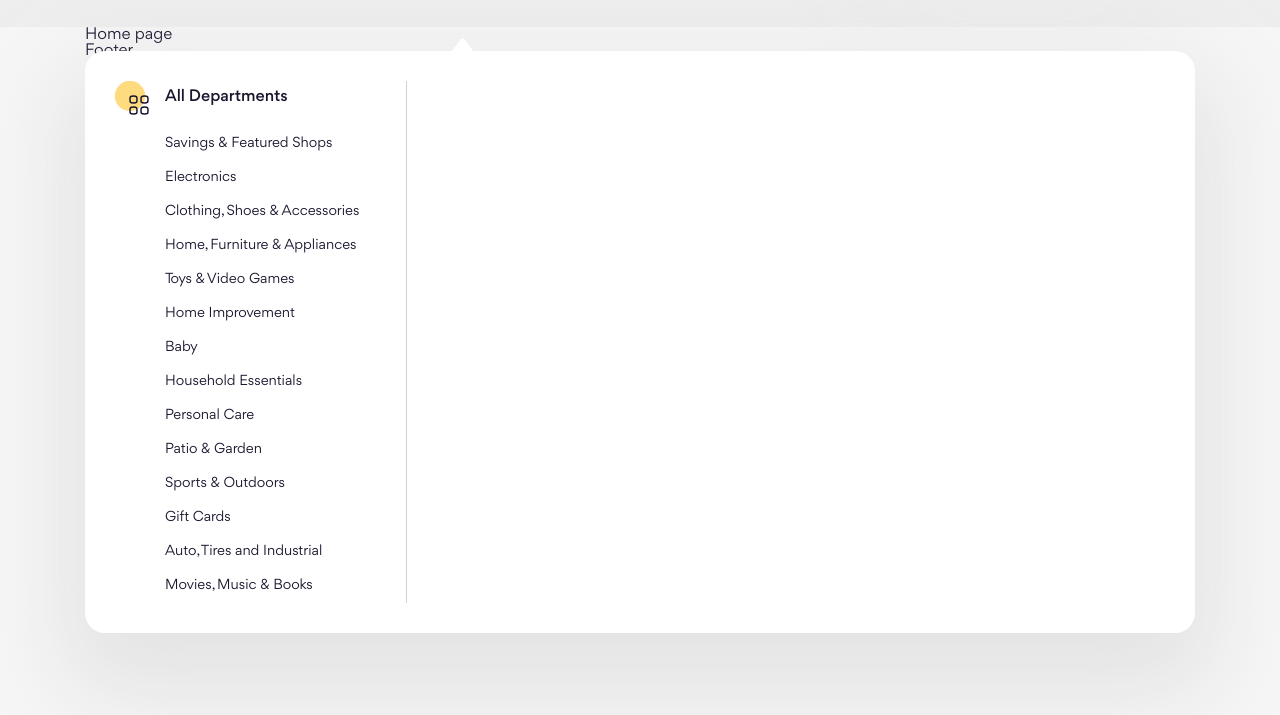
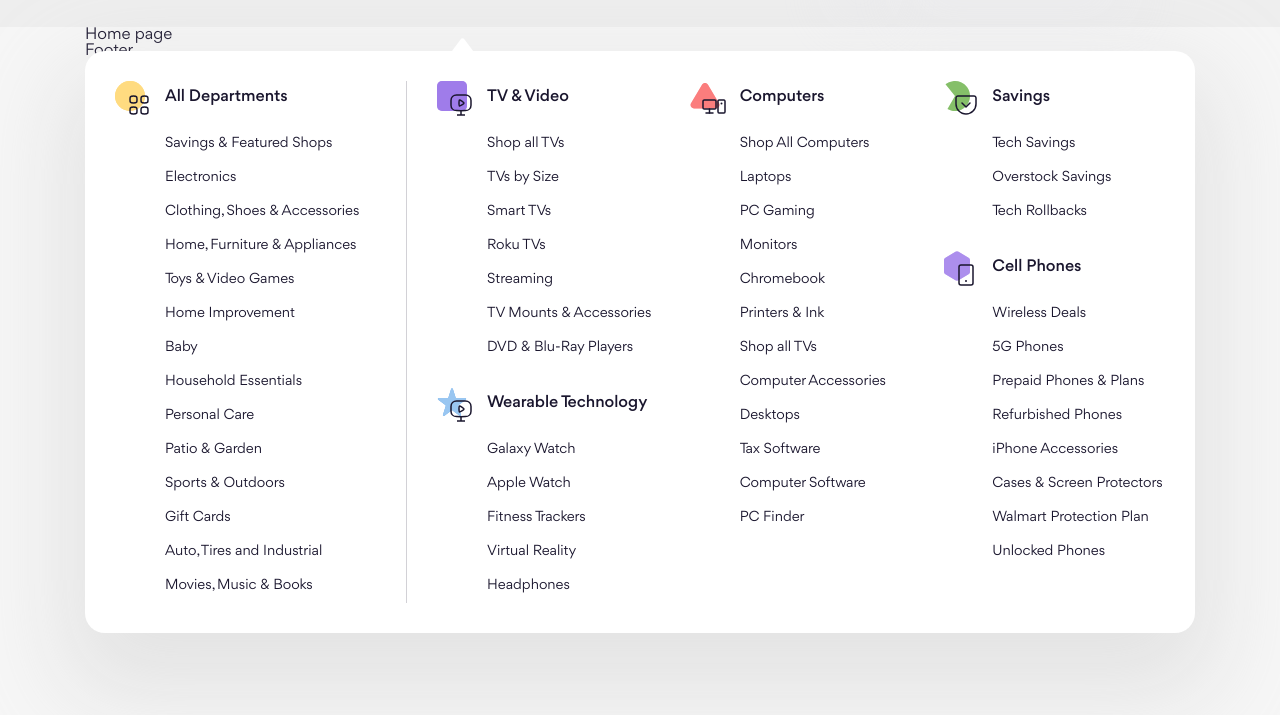
Before and after one commit to ducneuer232479/f8-project-08-practice, a website: page index.html in a window 1280 px wide. Shown: the part 83-798 px from the top of the page. Drawn offline with Linux system fonts and the light colour scheme.

Commit message:
Làm nội dung phần Mega menu #3

```diff
--- a/scss/components/_dropdown.scss
+++ b/scss/components/_dropdown.scss
@@ -1,3 +1,5 @@
+@use '../abstracts';
+
 .dropdown {
   position: absolute;
   left: 0;
@@ -43,7 +45,7 @@
   gap: 14px;
 
   + .menu-column {
-    margin-top: var(--inner-padding);
+    margin-top: 22px;
   }
 
   &__icon {
@@ -51,6 +53,10 @@
     position: relative;
     width: 36px;
     height: 36px;
+
+    @include abstracts.breakpoint(xl) {
+      display: none;
+    }
   }
 
   &__content {
@@ -60,7 +66,7 @@
   &__icon-1 {
     width: 30px;
     height: 30px;
-    object-fit: cover;
+    object-fit: contain;
   }
 
   &__icon-2 {
@@ -69,7 +75,7 @@
     bottom: 0;
     width: 24px;
     height: 24px;
-    object-fit: cover;
+    object-fit: contain;
     filter: var(--menu-column-icon-color);
   }
 
@@ -104,7 +110,7 @@
 .sub-menu {
   position: absolute;
   inset: 0 0 0 var(--main-column-width);
-  display: none;
+  display: grid;
   grid-template-columns: repeat(3, 1fr);
   gap: 30px;
   padding-left: var(--inner-padding);
--- a/templates/header.html
+++ b/templates/header.html
@@ -51,7 +51,9 @@
                           <a href="#!" class="menu-column__link"
                             >Savings & Featured Shops</a
                           >
-
+                        </li>
+                        <li class="menu-column__item">
+                          <a href="#!" class="menu-column__link">Electronics</a>
                           <div class="sub-menu">
                             <!-- Sub menu column 1 -->
                             <div class="sub-menu__column">
@@ -352,9 +354,6 @@
                           </div>
                         </li>
                         <li class="menu-column__item">
-                          <a href="#!" class="menu-column__link">Electronics</a>
-                        </li>
-                        <li class="menu-column__item">
                           <a href="#!" class="menu-column__link"
                             >Clothing, Shoes & Accessories</a
                           >
```
Also changed, not shown: assets/css/main.css, 1 other file.
